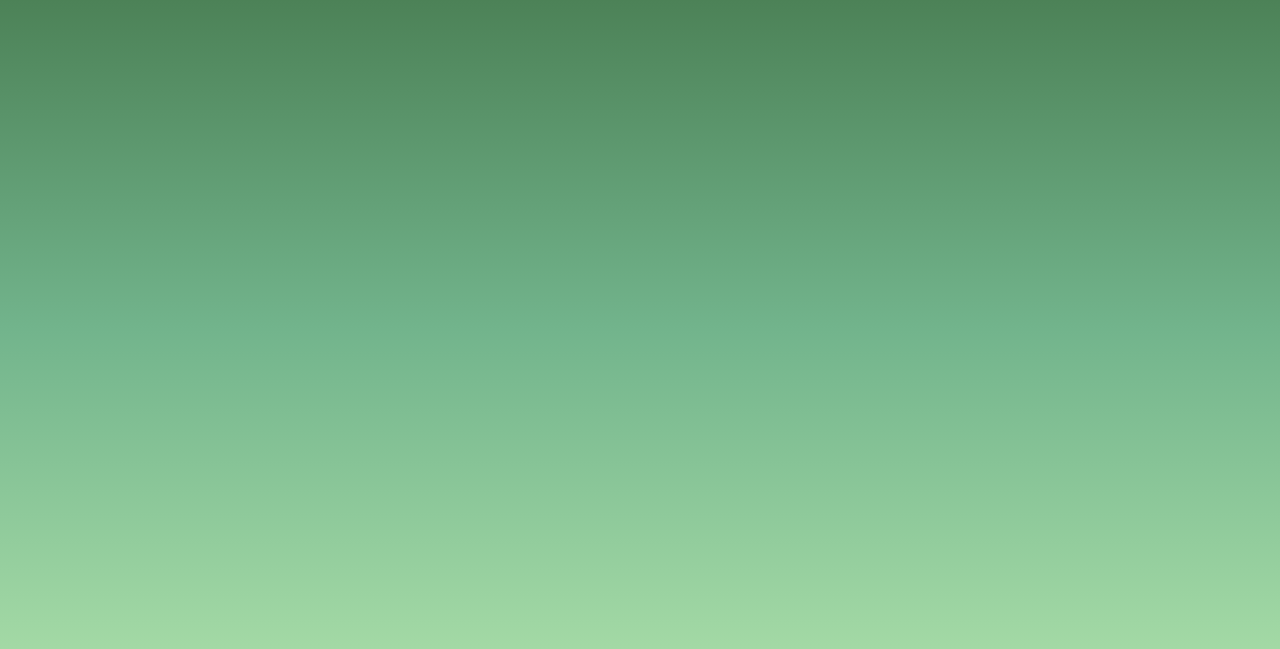
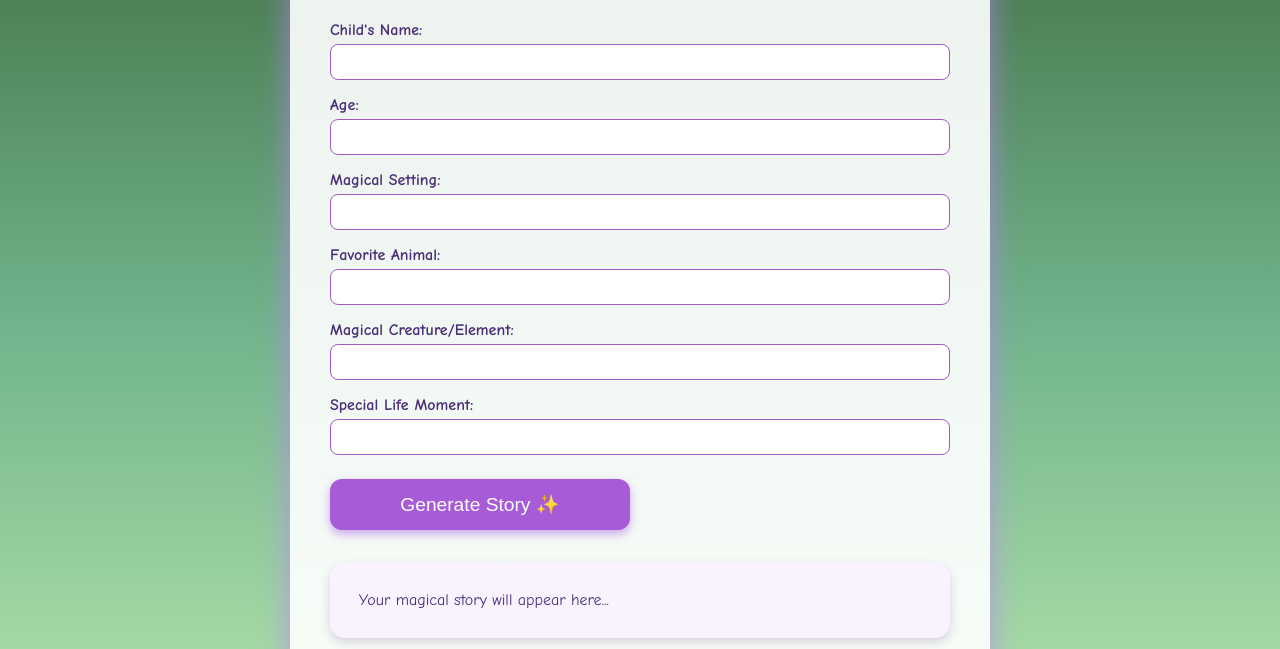
Before and after one commit to MagicalStories1/AI-Site, a website: page index.html in a window 1280 px wide. Shown: the part 151-800 px from the top of the page. Drawn offline with Linux system fonts and the light colour scheme.

Commit message:
Update index.html

```diff
--- a/index.html
+++ b/index.html
@@ -90,4 +90,92 @@
 
     form { text-align:left; }
     label { display:block; margin:1rem 0 0.3rem; font-weight:bold; }
-    input { width:100%; padding:0.6rem; border-radius:8px; border:1.5px solid #a15bbf;
+    input { width:100%; padding:0.6rem; border-radius:8px; border:1.5px solid #a15bbf; transition:0.3s; }
+    input:focus { border-color:#7a268e; outline:none; }
+    button {
+      margin-top:1.5rem;
+      width:100%; max-width:300px;
+      padding:0.9rem 2rem;background:#a75bd7;
+      color:white; border:none; border-radius:12px;
+      font-size:1.2rem; cursor:pointer;
+      box-shadow:0 4px 10px #b77deeaa;
+      transition:0.3s;
+    }
+    button:hover { background:#7a268e; box-shadow:0 6px 14px #9247cecc; }
+
+    /* Story output */
+    #storyOutput {
+      margin-top:2rem;
+      background:#f9f2ff;
+      padding:1.8rem;
+      border-radius:15px;
+      box-shadow:0 4px 10px rgba(90,41,113,0.2);
+      white-space:pre-wrap; max-height:300px;
+      overflow-y:auto; font-size:1rem; color:#4b2f77;
+    }
+  </style>
+</head>
+<body>
+
+  <div id="forest">
+    <div class="tree tree1"></div><div class="tree tree2"></div>
+    <div class="tree tree3"></div><div class="tree tree4"></div>
+    <div class="tree tree5"></div>
+
+    <div class="toadstool" style="left:12%;"><div class="cap"></div><div class="stem"></div></div>
+    <div class="toadstool" style="left:38%;"><div class="cap"></div><div class="stem"></div></div>
+    <div class="toadstool" style="left:64%;"><div class="cap"></div><div class="stem"></div></div>
+
+    <div class="fairy fairy1"><div class="wing left wing"></div><div class="wing right wing"></div></div>
+    <div class="fairy fairy2"><div class="wing left wing"></div><div class="wing right wing"></div></div>
+    <div class="fairy fairy3"><div class="wing left wing"></div><div class="wing right wing"></div></div>
+
+    <div class="dragon"></div>
+  </div>
+
+  <main>
+    <h1>📚 Magical Story Generator</h1>
+    <p class="subtitle">Fill the fields below to create a special story</p>
+    <form id="storyForm">
+      <label>Child's Name:</label><input id="childName" required />
+      <label>Age:</label><input id="age" type="number" required />
+      <label>Magical Setting:</label><input id="setting" required />
+      <label>Favorite Animal:</label><input id="favoriteAnimal" required />
+      <label>Magical Creature/Element:</label><input id="magicElement" required />
+      <label>Special Life Moment:</label><input id="eventType" required />
+      <button type="submit">Generate Story ✨</button>
+    </form>
+    <div id="storyOutput">Your magical story will appear here...</div>
+  </main>
+
+  <script>
+    document.addEventListener("DOMContentLoaded", () => {
+      document.getElementById("storyForm").addEventListener("submit", async e => {
+        e.preventDefault();
+        const get = id => document.getElementById(id).value.trim();
+        const data = {
+          childName: get("childName"),
+          age: get("age"),
+          setting: get("setting"),
+          favoriteAnimal: get("favoriteAnimal"),
+          magicElement: get("magicElement"),
+          eventType: get("eventType"),
+        };
+        document.getElementById("storyOutput").innerText = "Generating... 🧚‍♀️";
+        try {
+          const res = await fetch("/.netlify/functions/generate-story", {
+            method: "POST",
+            headers: { "Content-Type": "application/json" },
+            body: JSON.stringify(data),
+          });
+          const json = await res.json();
+          document.getElementById("storyOutput").innerText = res.ok ? json.story : `Error: ${json.error||res.status}`;
+        } catch (err) {
+          console.error(err);
+          document.getElementById("storyOutput").innerText = "Oops! Something went wrong.";
+        }
+      });
+    });
+  </script>
+</body>
+</html>
```
